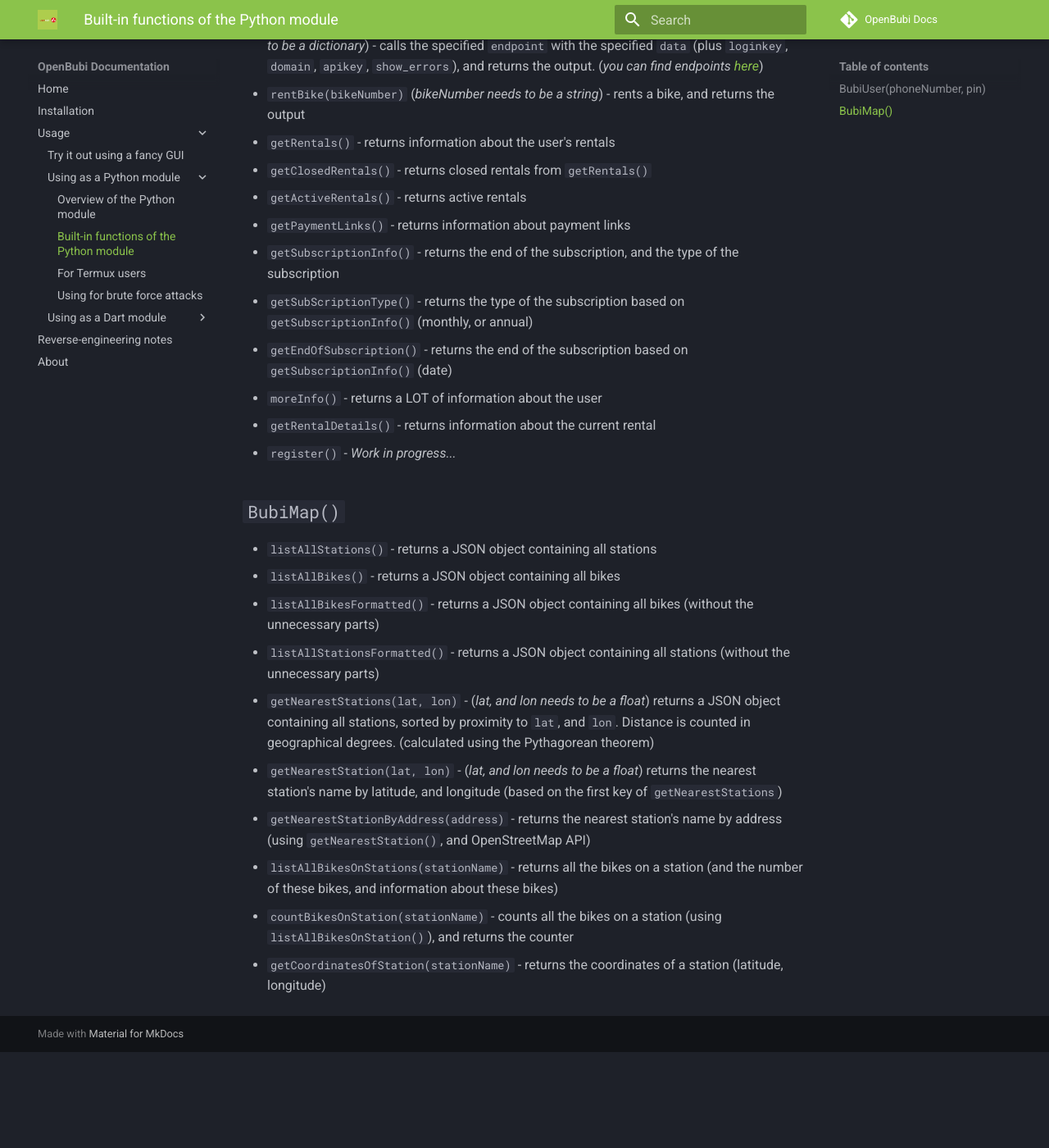
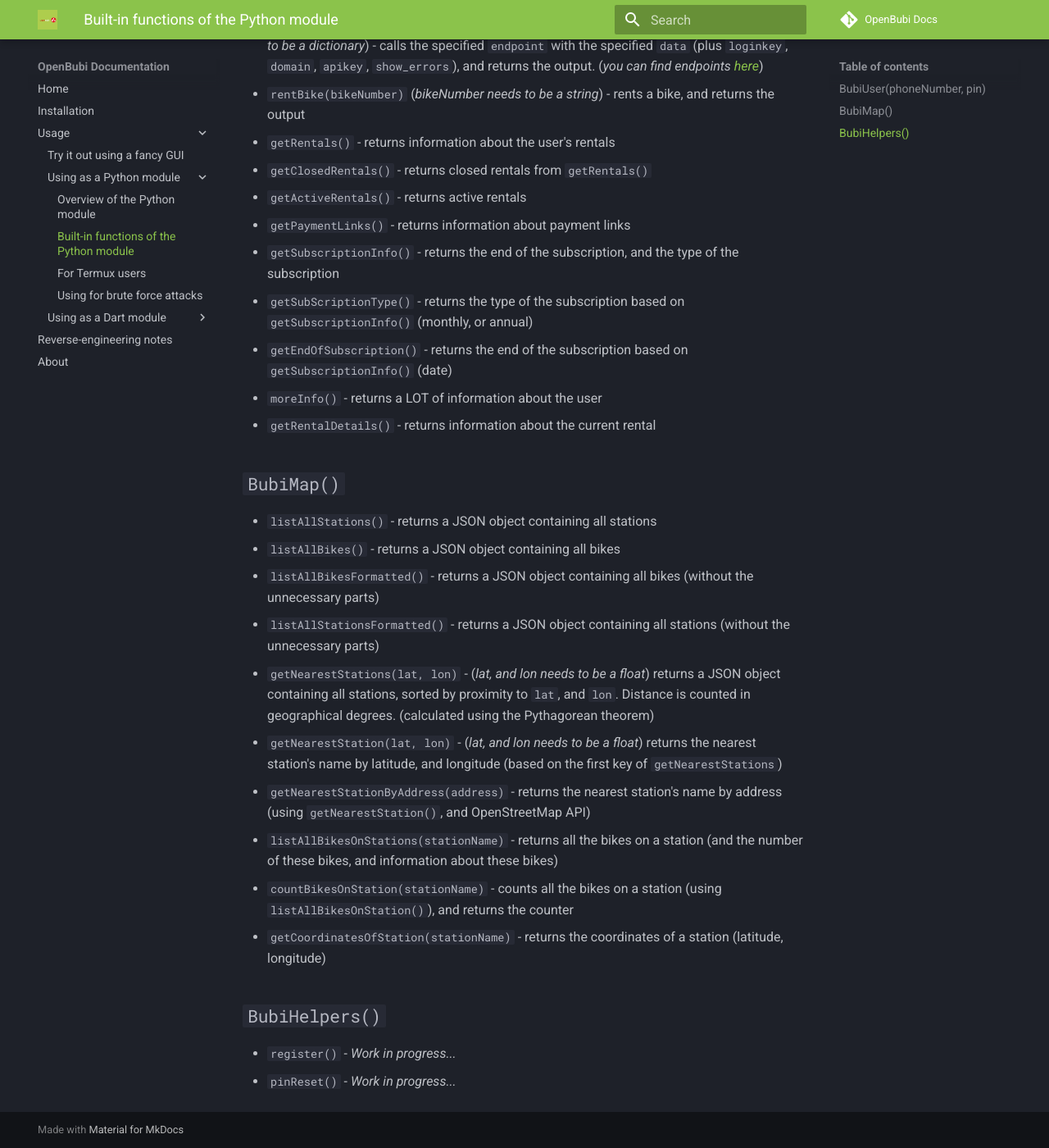
Before and after one commit to PiciAkk/OpenBubi-Docs, an MkDocs documentation site: the page built from docs/usage/pymodule/functions.md, in a window 1280 px wide and 1400 px high, scrolled down 372 px. Shown: the whole window at 82% size. Built offline with MkDocs 1.6.1 and Material for MkDocs 9.7.7, drawn with Linux system fonts in a browser that asks for light colours; comment, search, counter and statistics services are not loaded; before the commit the page ends 1655 px from its top, so only the background shows below that.

Commit message:
big update
BubiHelpers class added to `functions.md`

```diff
--- a/docs/usage/pymodule/functions.md
+++ b/docs/usage/pymodule/functions.md
@@ -30,3 +29,8 @@
 - `listAllBikesOnStations(stationName)` - returns all the bikes on a station (and the number of these bikes, and information about these bikes)
 - `countBikesOnStation(stationName)` - counts all the bikes on a station (using `listAllBikesOnStation()`), and returns the counter
 - `getCoordinatesOfStation(stationName)` - returns the coordinates of a station (latitude, longitude)
+
+## `BubiHelpers()`
+
+- `register()` - *Work in progress...*
+- `pinReset()` - *Work in progress...*
```
Also changed, not shown: other parts of docs/usage/pymodule/functions.md (+0 -1 lines).
